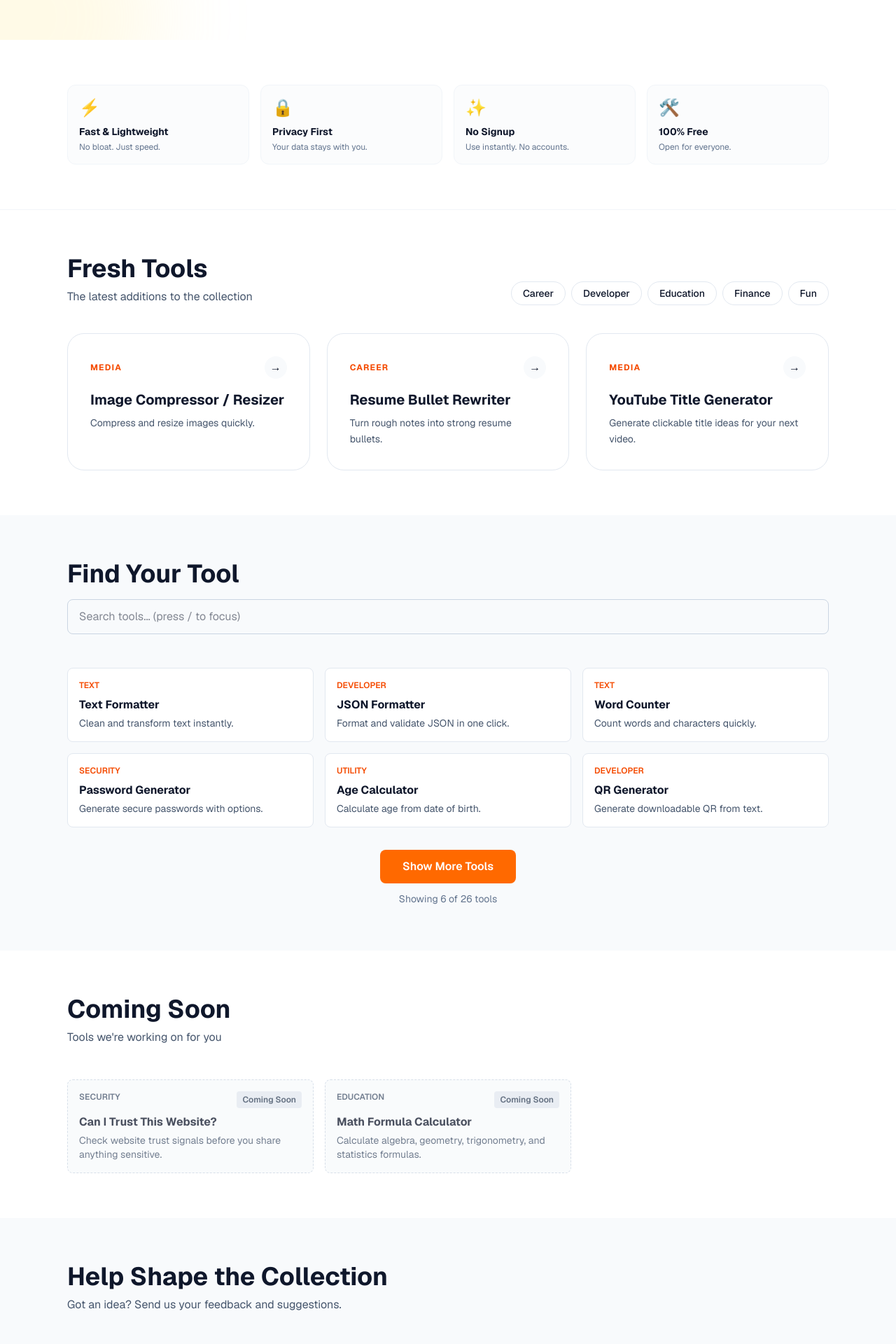
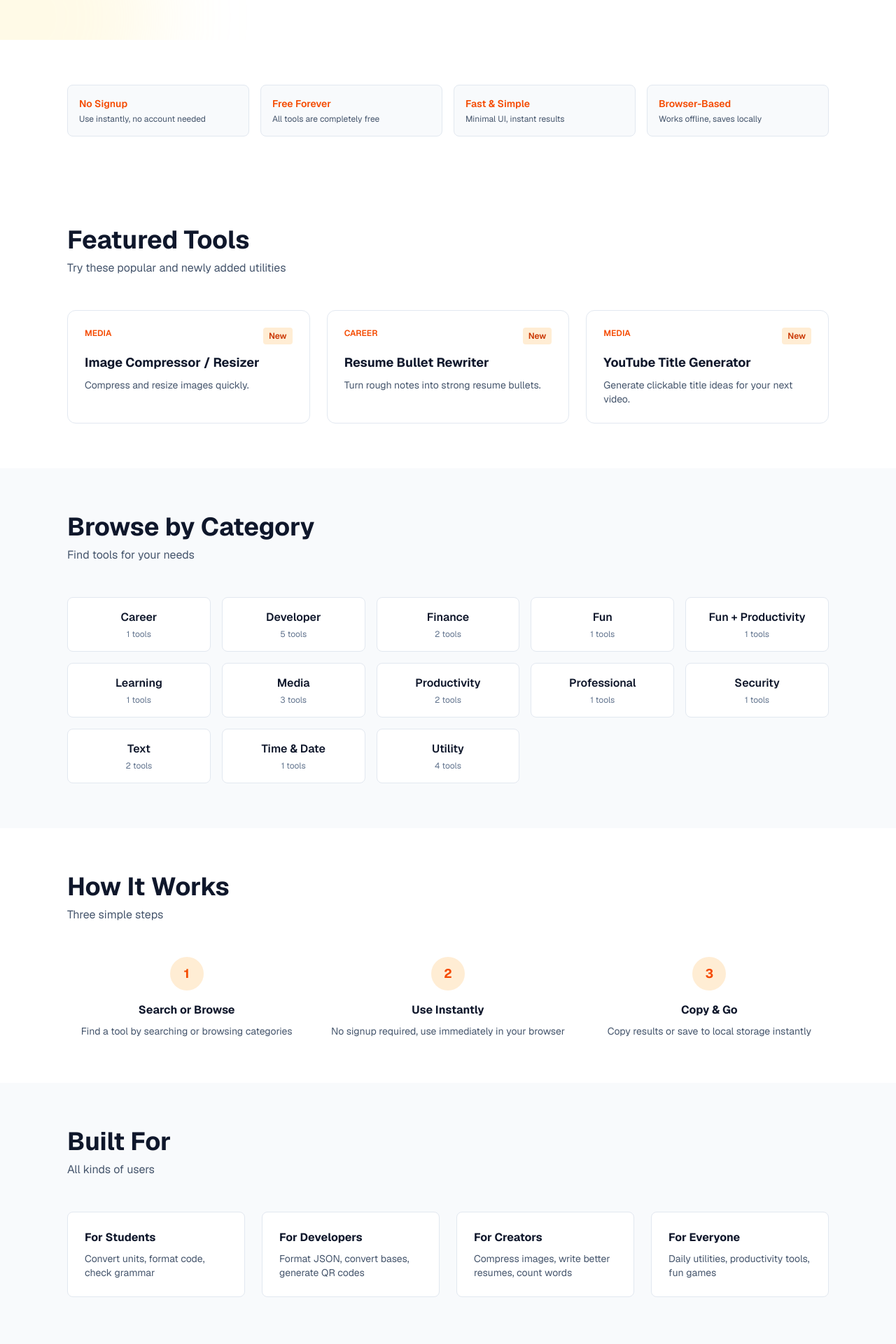
Before and after one commit to ius-sharma/boring-tools, a Next.js app: page / in a window 1280 px wide. Shown: the part 540-2460 px from the top of the page at 70% size. Built offline with nearby package versions, Linux system fonts and the light colour scheme.

Commit message:
Revert "feat: make Science Formulas Calculator live (Day 25) and update README"
This reverts commit 80a3c679115ba754d148ac4bbe38361cc46d014d.

```diff
--- a/app/page.jsx
+++ b/app/page.jsx
@@ -28,15 +28,15 @@ const tools = [
   { id: "linkedin-post-formatter", name: "LinkedIn Post Formatter", href: "/linkedin-post-formatter", category: "Professional", description: "Create engaging LinkedIn posts tailored to your audience.", status: "Live", isNew: true },
   { id: "what-happened-today", name: "What Happened Today In History", href: "/what-happened-today", category: "Learning", description: "Discover major historical events that happened on this day.", status: "Live", isNew: true },
   { id: "math-formula-calculator", name: "Math Formula Calculator", href: "/math-formula-calculator", category: "Education", description: "Calculate algebra, geometry, trigonometry, and statistics formulas.", status: "Upcoming" },
-  { id: "science-formulas-calculator", name: "Science Formulas Calculator", href: "/science-formulas-calculator", category: "Education", description: "Physics, chemistry, and biology formulas with step-by-step solutions.", status: "Live", isNew: true },
+  { id: "science-formulas-calculator", name: "Science Formulas Calculator", href: "/science-formulas-calculator", category: "Education", description: "Physics, chemistry, and biology formulas with step-by-step solutions.", status: "Upcoming" },
   { id: "base-converter", name: "Base Converter", href: "/base-converter", category: "Developer", description: "Convert Binary, Decimal, Octal, and Hex instantly.", status: "Live" },
-  { id: "aspect-ratio-calculator", name: "Aspect Ratio Calculator", href: "/aspect-ratio-calculator", category: "Developer", description: "Resize images while preserving aspect ratio.", status: "Live", isNew: true },
+   { id: "aspect-ratio-calculator", name: "Aspect Ratio Calculator", href: "/aspect-ratio-calculator", category: "Developer", description: "Resize images while preserving aspect ratio.", status: "Live", isNew: true },
   { id: "distance-between-cities", name: "Distance Between Cities", href: "/distance-between-cities", category: "Utility", description: "Compute straight-line distance and travel estimates.", status: "Live", isNew: true },
   { id: "currency-converter", name: "Currency Converter", href: "/currency-converter", category: "Finance", description: "Quick currency conversions with optional historical rates.", status: "Live", isNew: true },
 ];
 
 const liveToolIds = new Set([
-  "text-formatter", "json-formatter", "word-counter", "password-generator", "age-calculator", "unit-converter", "qr-generator", "file-name-sanitizer", "pomodoro-timer", "image-compressor", "resume-bullet-rewriter", "gst-calculator", "to-do-list", "time-zone-converter", "truth-or-dare-play", "roast-my-todo-list", "markdown-previewer", "video-transcriber", "youtube-title-generator", "base-converter", "aspect-ratio-calculator", "distance-between-cities", "currency-converter", "linkedin-post-formatter", "what-happened-today", "science-formulas-calculator"
+  "text-formatter", "json-formatter", "word-counter", "password-generator", "age-calculator", "unit-converter", "qr-generator", "file-name-sanitizer", "pomodoro-timer", "image-compressor", "resume-bullet-rewriter", "gst-calculator", "to-do-list", "time-zone-converter", "truth-or-dare-play", "roast-my-todo-list", "markdown-previewer", "video-transcriber", "youtube-title-generator", "base-converter", "aspect-ratio-calculator", "distance-between-cities", "currency-converter", "linkedin-post-formatter", "what-happened-today"
 ]);
 
 const availableTools = tools.filter((t) => liveToolIds.has(t.id));
@@ -193,70 +193,125 @@ export default function Home() {
       <section className="bg-white py-12 sm:py-16">
         <div className="mx-auto max-w-6xl px-4 sm:px-6 lg:px-8">
           <div className="grid grid-cols-2 md:grid-cols-4 gap-4">
-            <div className="p-4 rounded-xl border border-slate-100 bg-slate-50/50">
-              <div className="text-2xl mb-2">⚡</div>
-              <h3 className="font-bold text-slate-900 text-sm">Fast & Lightweight</h3>
-              <p className="text-xs text-slate-500 mt-1">No bloat. Just speed.</p>
+            <div className="p-4 rounded-lg border border-slate-200 bg-slate-50">
+              <p className="text-sm font-semibold text-orange-600 mb-1">No Signup</p>
+              <p className="text-slate-600 text-xs">Use instantly, no account needed</p>
             </div>
-            <div className="p-4 rounded-xl border border-slate-100 bg-slate-50/50">
-              <div className="text-2xl mb-2">🔒</div>
-              <h3 className="font-bold text-slate-900 text-sm">Privacy First</h3>
-              <p className="text-xs text-slate-500 mt-1">Your data stays with you.</p>
+            <div className="p-4 rounded-lg border border-slate-200 bg-slate-50">
+              <p className="text-sm font-semibold text-orange-600 mb-1">Free Forever</p>
+              <p className="text-slate-600 text-xs">All tools are completely free</p>
             </div>
-            <div className="p-4 rounded-xl border border-slate-100 bg-slate-50/50">
-              <div className="text-2xl mb-2">✨</div>
-              <h3 className="font-bold text-slate-900 text-sm">No Signup</h3>
-              <p className="text-xs text-slate-500 mt-1">Use instantly. No accounts.</p>
+            <div className="p-4 rounded-lg border border-slate-200 bg-slate-50">
+              <p className="text-sm font-semibold text-orange-600 mb-1">Fast & Simple</p>
+              <p className="text-slate-600 text-xs">Minimal UI, instant results</p>
             </div>
-            <div className="p-4 rounded-xl border border-slate-100 bg-slate-50/50">
-              <div className="text-2xl mb-2">🛠️</div>
-              <h3 className="font-bold text-slate-900 text-sm">100% Free</h3>
-              <p className="text-xs text-slate-500 mt-1">Open for everyone.</p>
+            <div className="p-4 rounded-lg border border-slate-200 bg-slate-50">
+              <p className="text-sm font-semibold text-orange-600 mb-1">Browser-Based</p>
+              <p className="text-slate-600 text-xs">Works offline, saves locally</p>
             </div>
           </div>
         </div>
       </section>
 
-      {/* Featured Section */}
-      <section id="featured" className="bg-white py-12 sm:py-16 border-t border-slate-100">
+      {/* Featured Tools */}
+      <section id="featured" className="bg-white py-12 sm:py-16">
         <div className="mx-auto max-w-6xl px-4 sm:px-6 lg:px-8">
-          <div className="mb-10 flex flex-col md:flex-row md:items-end justify-between gap-4">
-            <div>
-              <h2 className="text-3xl sm:text-4xl font-bold text-slate-900 mb-2">Fresh Tools</h2>
-              <p className="text-slate-600">The latest additions to the collection</p>
-            </div>
-            <div className="flex flex-wrap gap-2">
-              {categories.slice(0, 5).map((cat) => (
-                <button
-                  key={cat}
-                  onClick={() => {
-                    setQuery(cat);
-                    document.getElementById("find-tools")?.scrollIntoView({ behavior: "smooth" });
-                  }}
-                  className="px-4 py-1.5 rounded-full border border-slate-200 text-sm font-medium hover:border-orange-400 hover:text-orange-600 transition"
-                >
-                  {cat}
-                </button>
-              ))}
-            </div>
+          <div className="mb-12">
+            <h2 className="text-3xl sm:text-4xl font-bold text-slate-900 mb-2">Featured Tools</h2>
+            <p className="text-slate-600">Try these popular and newly added utilities</p>
           </div>
-
           <div className="grid grid-cols-1 md:grid-cols-3 gap-6">
             {featuredTools.map((tool) => (
               <a
                 key={tool.id}
                 href={tool.href}
-                className="group relative p-8 rounded-3xl border border-slate-200 bg-white hover:border-orange-400 hover:shadow-xl hover:shadow-orange-500/5 transition-all duration-300"
+                className="block p-6 rounded-xl border border-slate-200 bg-white hover:border-orange-400 hover:shadow-lg transition"
               >
-                <div className="mb-4 flex items-center justify-between">
-                  <span className="text-xs font-bold text-orange-600 uppercase tracking-widest">{tool.category}</span>
-                  <div className="w-8 h-8 rounded-full bg-slate-50 flex items-center justify-center group-hover:bg-orange-500 group-hover:text-white transition">
-                    →
-                  </div>
+                <div className="flex items-start justify-between mb-3">
+                  <span className="text-xs font-semibold text-orange-600 uppercase">{tool.category}</span>
+                  {tool.isNew && <span className="text-xs font-semibold bg-orange-100 text-orange-700 px-2 py-1 rounded">New</span>}
                 </div>
-                <h3 className="text-xl font-bold text-slate-900 mb-2">{tool.name}</h3>
-                <p className="text-slate-600 text-sm leading-relaxed">{tool.description}</p>
+                <h3 className="text-lg font-bold text-slate-900 mb-2">{tool.name}</h3>
+                <p className="text-sm text-slate-600">{tool.description}</p>
               </a>
+            ))}
+          </div>
+        </div>
+      </section>
+
+      {/* Categories */}
+      <section className="bg-slate-50 py-12 sm:py-16">
+        <div className="mx-auto max-w-6xl px-4 sm:px-6 lg:px-8">
+          <div className="mb-12">
+            <h2 className="text-3xl sm:text-4xl font-bold text-slate-900 mb-2">Browse by Category</h2>
+            <p className="text-slate-600">Find tools for your needs</p>
+          </div>
+          <div className="grid grid-cols-2 md:grid-cols-3 lg:grid-cols-5 gap-4">
+            {categories.map((cat) => {
+              const count = availableTools.filter((t) => t.category === cat).length;
+              return (
+                <button
+                  key={cat}
+                  onClick={() => {
+                    setQuery(cat);
+                    setTimeout(() => findToolsRef.current?.scrollIntoView({ behavior: "smooth" }), 100);
+                  }}
+                  className="p-4 rounded-lg border border-slate-200 bg-white hover:border-orange-400 hover:bg-orange-50 transition text-center"
+                >
+                  <p className="font-semibold text-slate-900 mb-1">{cat}</p>
+                  <p className="text-xs text-slate-500">{count} tools</p>
+                </button>
+              );
+            })}
+          </div>
+        </div>
+      </section>
+
+      {/* How It Works */}
+      <section className="bg-white py-12 sm:py-16">
+        <div className="mx-auto max-w-6xl px-4 sm:px-6 lg:px-8">
+          <div className="mb-12">
+            <h2 className="text-3xl sm:text-4xl font-bold text-slate-900 mb-2">How It Works</h2>
+            <p className="text-slate-600">Three simple steps</p>
+          </div>
+          <div className="grid grid-cols-1 md:grid-cols-3 gap-8">
+            <div className="text-center">
+              <div className="w-12 h-12 rounded-full bg-orange-100 text-orange-600 flex items-center justify-center font-bold text-lg mx-auto mb-4">1</div>
+              <h3 className="font-bold text-slate-900 mb-2">Search or Browse</h3>
+              <p className="text-sm text-slate-600">Find a tool by searching or browsing categories</p>
+            </div>
+            <div className="text-center">
+              <div className="w-12 h-12 rounded-full bg-orange-100 text-orange-600 flex items-center justify-center font-bold text-lg mx-auto mb-4">2</div>
+              <h3 className="font-bold text-slate-900 mb-2">Use Instantly</h3>
+              <p className="text-sm text-slate-600">No signup required, use immediately in your browser</p>
+            </div>
+            <div className="text-center">
+              <div className="w-12 h-12 rounded-full bg-orange-100 text-orange-600 flex items-center justify-center font-bold text-lg mx-auto mb-4">3</div>
+              <h3 className="font-bold text-slate-900 mb-2">Copy & Go</h3>
+              <p className="text-sm text-slate-600">Copy results or save to local storage instantly</p>
+            </div>
+          </div>
+        </div>
+      </section>
+
+      {/* Use Cases */}
+      <section className="bg-slate-50 py-12 sm:py-16">
+        <div className="mx-auto max-w-6xl px-4 sm:px-6 lg:px-8">
+          <div className="mb-12">
+            <h2 className="text-3xl sm:text-4xl font-bold text-slate-900 mb-2">Built For</h2>
+            <p className="text-slate-600">All kinds of users</p>
+          </div>
+          <div className="grid grid-cols-1 md:grid-cols-4 gap-6">
+            {[
+              { title: "Students", desc: "Convert units, format code, check grammar" },
+              { title: "Developers", desc: "Format JSON, convert bases, generate QR codes" },
+              { title: "Creators", desc: "Compress images, write better resumes, count words" },
+              { title: "Everyone", desc: "Daily utilities, productivity tools, fun games" },
+            ].map((use, i) => (
+              <div key={i} className="p-6 rounded-lg border border-slate-200 bg-white">
+                <h3 className="font-bold text-slate-900 mb-2">For {use.title}</h3>
+                <p className="text-sm text-slate-600">{use.desc}</p>
+              </div>
             ))}
           </div>
         </div>
```
Also changed, not shown: 1 other file (tests, documents, lock files or other folders).
